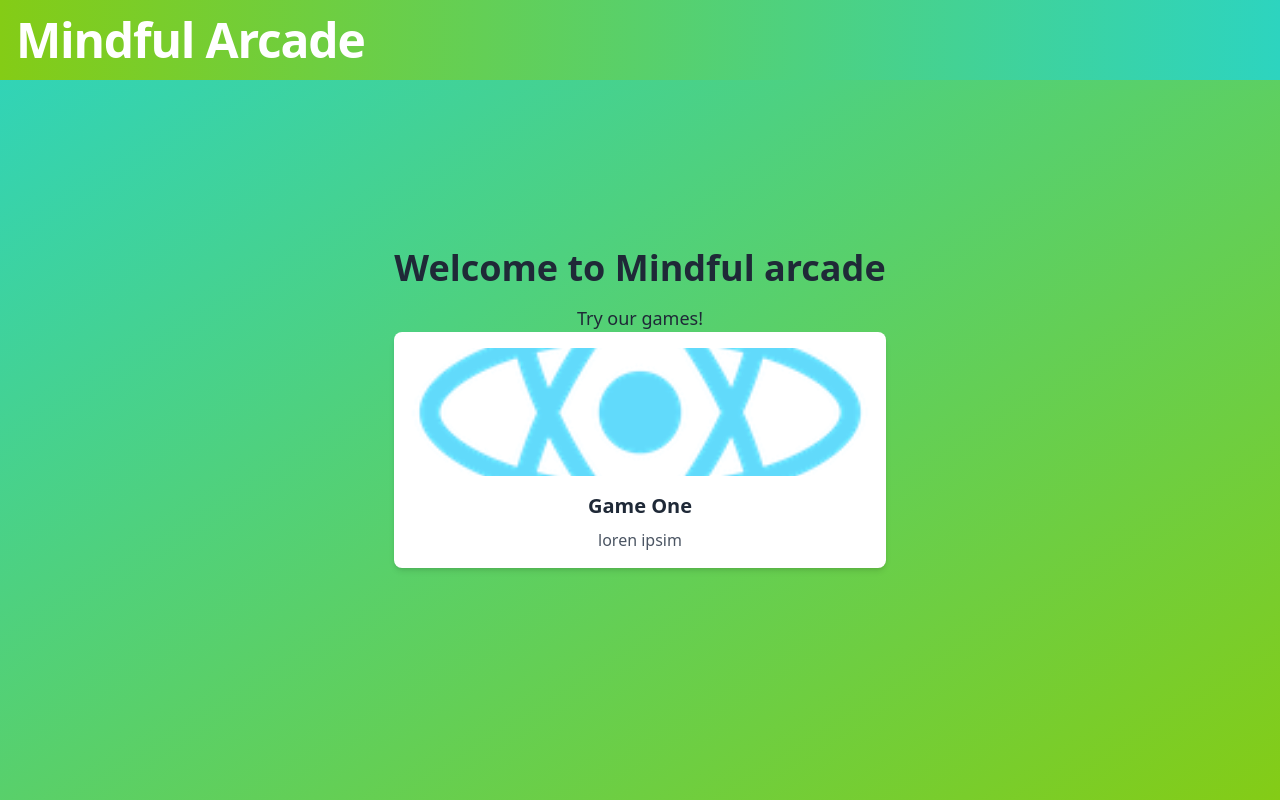
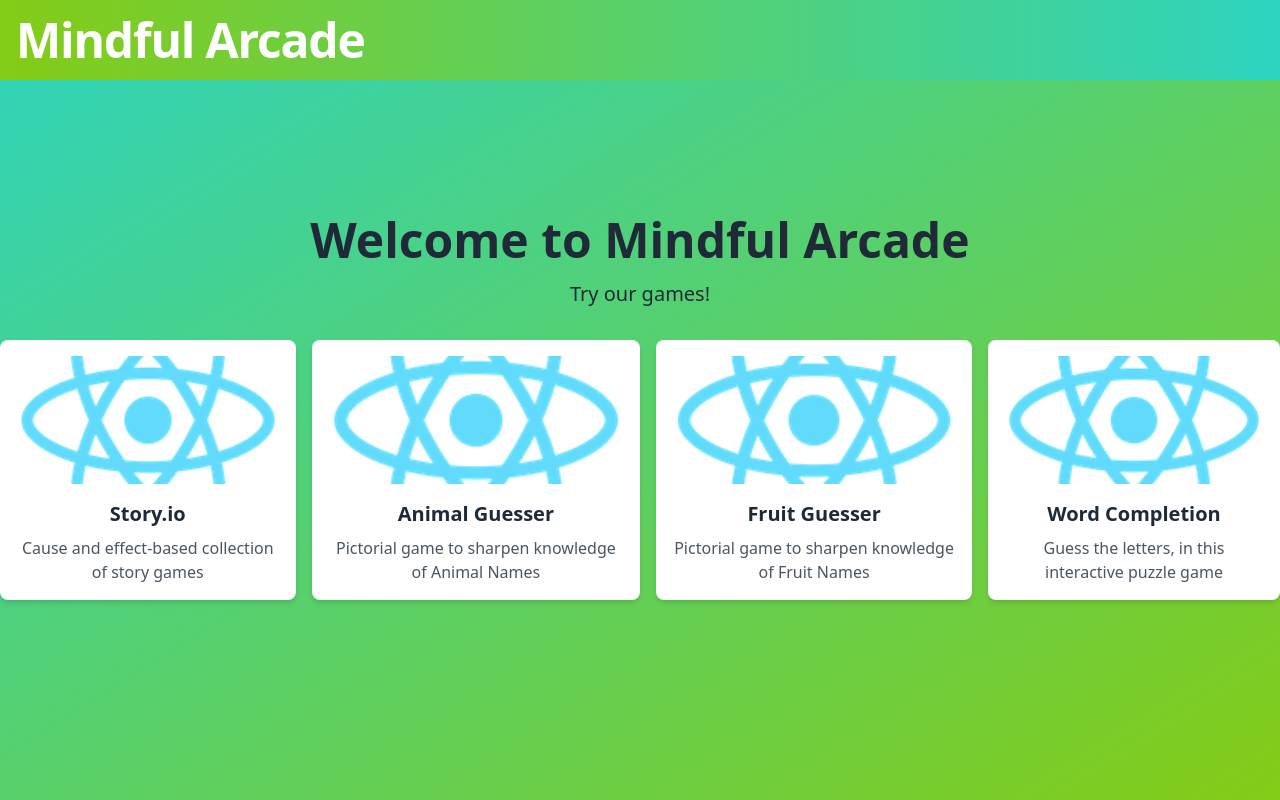
Before and after one commit to Abhinav-Chdhary/hack-o-holic-2.0, a React (Create React App) app: page / in a window 1280 px wide. Built offline with nearby package versions, Linux system fonts and the light colour scheme.

Commit message:
Update App.js
- better card grid

```diff
--- a/src/App.js
+++ b/src/App.js
@@ -1,19 +1,40 @@
 import React from "react";
 import TitleBar from "./components/TitleBar";
 import Card from "./components/Card";
+
+import "tailwindcss/tailwind.css";
 
 export default function App() {
   return (
     <div className="min-h-screen bg-gradient-to-br from-teal-400 to-lime-500 flex flex-col items-center justify-center text-gray-800">
       <TitleBar />
-      <div className="mt-8 text-center">
-        <h1 className="text-4xl font-bold mb-4">Welcome to Mindful arcade</h1>
-        <p className="text-lg">Try our games!</p>
-        <Card
-          title={"Game One"}
-          description={"loren ipsim"}
-          myurl={"https://abhinav-chdhary.github.io/my-portfolio/"}
-        />
+      <div className="mt-8 text-center px-4 lg:px-0">
+        <h1 className="text-4xl lg:text-5xl font-bold mb-4">
+          Welcome to Mindful Arcade
+        </h1>
+        <p className="text-lg lg:text-xl mb-8">Try our games!</p>
+        <div className="flex flex-col md:flex-row justify-center items-center space-y-4 md:space-y-0 md:space-x-4">
+          <Card
+            title={"Story.io"}
+            description={"Cause and effect-based collection of story games"}
+            myurl={"https://abhinav-chdhary.github.io/story-io/"}
+          />
+          <Card
+            title={"Animal Guesser"}
+            description={"Pictorial game to sharpen knowledge of Animal Names"}
+            myurl={"https://rahulkarki226.github.io/Animal_Guessing_game/"}
+          />
+          <Card
+            title={"Fruit Guesser"}
+            description={"Pictorial game to sharpen knowledge of Fruit Names"}
+            myurl={"https://rahulkarki226.github.io/Fruit_Guessing/"}
+          />
+          <Card
+            title={"Word Completion"}
+            description={"Guess the letters, in this interactive puzzle game"}
+            myurl={"https://kirsaliaditya.github.io/reveal/"}
+          />
+        </div>
       </div>
     </div>
   );
```
